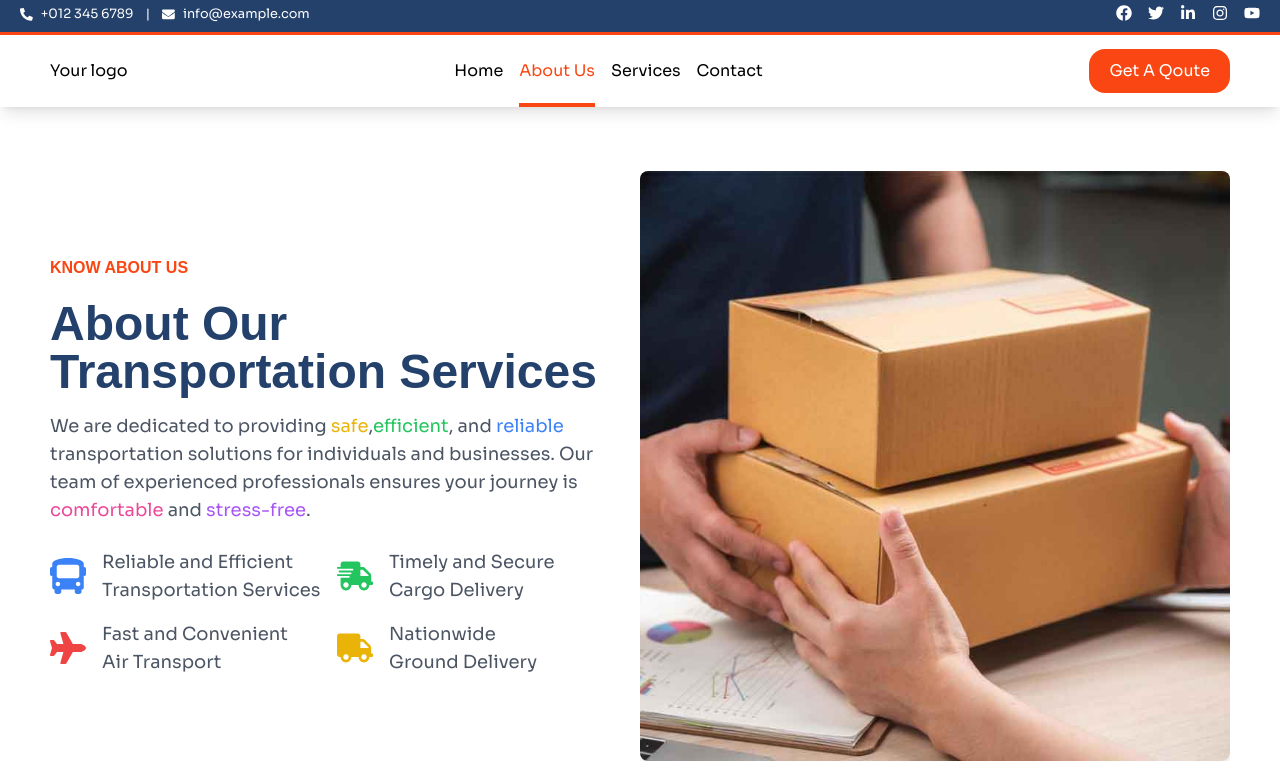
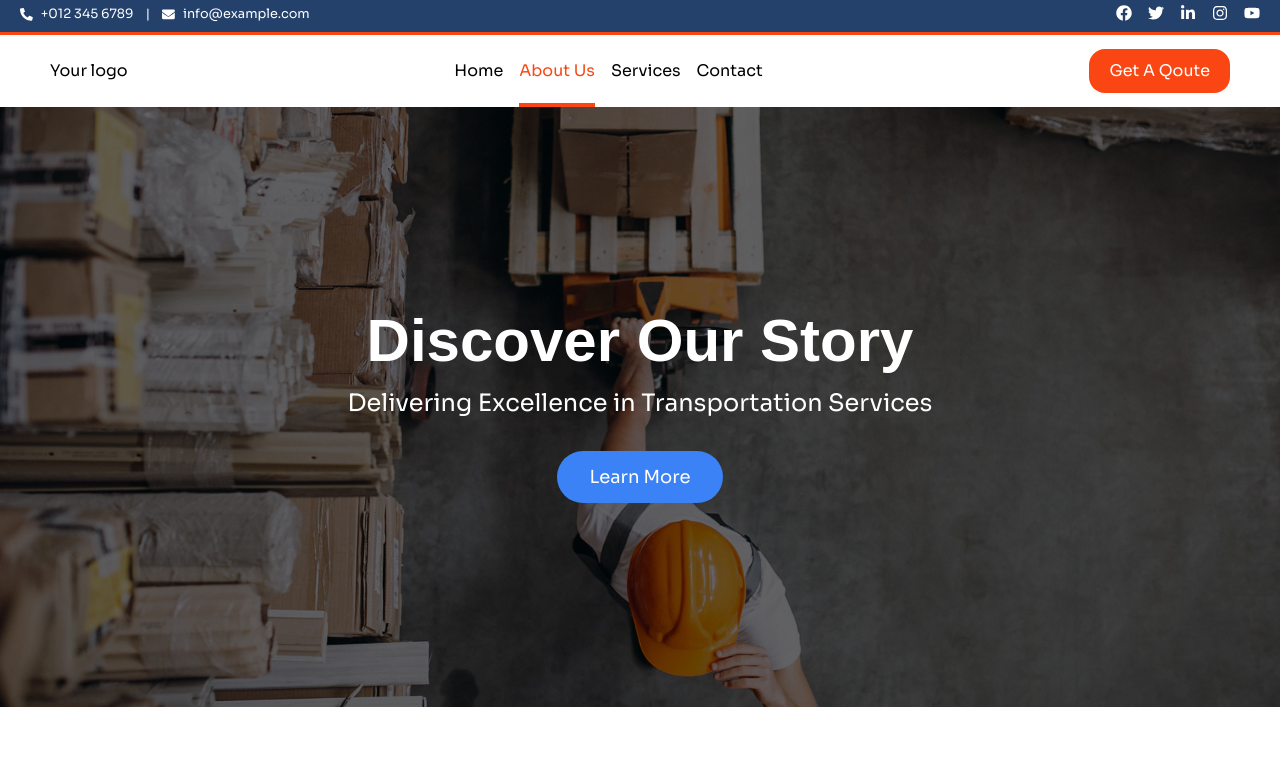
Before and after one commit to olayinka06-dev/airline-project, a Next.js app: page /about in a window 1280 px wide. Shown: the top 769 px of the page. Built offline with nearby package versions, Linux system fonts and the light colour scheme.

Commit message:
Adjuting the About Page

```diff
--- a/src/app/about/page.jsx
+++ b/src/app/about/page.jsx
@@ -1,20 +1,22 @@
-import InteractiveFeatures from '@/components/about_components/InteractiveFeatures'
-import StatisticsNumbers from '@/components/about_components/StatisticsNumbers'
-import Testimonials from '@/components/entities/Testimonial'
-import AboutComponent from '@/components/home_components/AboutSection'
-import WhyChooseUs from '@/components/home_components/WhychooseUs'
-import React from 'react'
+import AboutBanner from "@/components/about_components/AboutBanner";
+import InteractiveFeatures from "@/components/about_components/InteractiveFeatures";
+import StatisticsNumbers from "@/components/about_components/StatisticsNumbers";
+import Testimonials from "@/components/entities/Testimonial";
+import AboutComponent from "@/components/home_components/AboutSection";
+import WhyChooseUs from "@/components/home_components/WhychooseUs";
+import React from "react";
 
 const page = () => {
   return (
     <>
-      <AboutComponent/>
-      <StatisticsNumbers/>
-      <WhyChooseUs/>
-      <InteractiveFeatures/>
-      <Testimonials/>
+      <AboutBanner />
+      <AboutComponent />
+      <StatisticsNumbers />
+      <WhyChooseUs />
+      <InteractiveFeatures />
+      <Testimonials />
     </>
-  )
-}
+  );
+};
 
-export default page
+export default page;
--- /dev/null
+++ b/src/components/about_components/AboutBanner.jsx
@@ -0,0 +1,29 @@
+import React from 'react';
+
+const AboutBanner = () => {
+  return (
+    <section
+      className="relative bg-center bg-cover h-[600px] overflow-hidden"
+      style={{
+        backgroundImage: "url('/images/1.jpg')",
+      }}
+    >
+      <div className="absolute inset-0 bg-black opacity-60"></div>
+      <div className="absolute inset-0 flex items-center justify-center">
+        <div className="text-center">
+          <h1 className="text-4xl md:text-5xl lg:text-6xl text-white font-bold mb-4">
+            Discover Our Story
+          </h1>
+          <p className="text-xl md:text-2xl text-white mb-8">
+            Delivering Excellence in Transportation Services
+          </p>
+          <button className="bg-blue-500 hover:bg-blue-600 text-white py-3 px-8 rounded-full text-lg">
+            Learn More
+          </button>
+        </div>
+      </div>
+    </section>
+  );
+};
+
+export default AboutBanner;
--- a/src/components/about_components/AboutHome.jsx
+++ /dev/null
@@ -1,73 +0,0 @@
-import React from 'react';
-import { FaBus, FaShippingFast, FaPlane, FaTruck } from 'react-icons/fa';
-import { AiOutlineCheckCircle } from 'react-icons/ai';
-
-const AboutComponent = () => {
-  return (
-    <section className="py-16 bg-gray-100">
-      <div className="container mx-auto">
-        <div className="flex flex-col md:gap-0 gap-5 md:flex-row items-center">
-          <div className="md:w-1/2 md:pr-8">
-            <h4 className="text-text-orange mb-5">KNOW ABOUT US</h4>
-            <h2 className="text-3xl md:text-4xl lg:text-5xl font-bold mb-4 text-text-gray">
-              About Our Transportation Services
-            </h2>
-            <p className="text-gray-600 text-lg mb-6">
-              We are dedicated to providing{' '}
-              <span className="text-yellow-500">safe</span>,
-              <span className="text-green-500">efficient</span>, and{' '}
-              <span className="text-blue-500">reliable</span> transportation
-              solutions for individuals and businesses. Our team of experienced
-              professionals ensures your journey is{' '}
-              <span className="text-pink-500">comfortable</span> and{' '}
-              <span className="text-purple-500">stress-free</span>.
-            </p>
-            {/* Add "Why Choose Us" Section */}
-            <div className="grid grid-cols-2 gap-2 md:gap-4">
-              <div className="flex flex-col md:flex-row items-center md:text-left text-center">
-                <div className="md:mr-4">
-                  <AiOutlineCheckCircle className="text-4xl text-green-500" />
-                </div>
-                <p className="text-gray-600 text-lg">
-                  Exceptional Customer Service
-                </p>
-              </div>
-              <div className="flex flex-col md:flex-row items-center md:text-left text-center">
-                <div className="md:mr-4">
-                  <AiOutlineCheckCircle className="text-4xl text-green-500" />
-                </div>
-                <p className="text-gray-600 text-lg">
-                  Secure and Efficient Deliveries
-                </p>
-              </div>
-              {/* Add more points as needed */}
-            </div>
-            {/* Add Testimonial Section */}
-            <div className="mt-8">
-              <h3 className="text-xl font-semibold mb-4 text-text-gray">
-                What Our Customers Say
-              </h3>
-              <div className="flex items-center space-x-4">
-                {/* Add testimonial cards */}
-              </div>
-            </div>
-          </div>
-          <div className="md:w-1/2 transform hover:scale-105 transition duration-300 ease-in-out relative overflow-hidden">
-            <img
-              src="/images/about.jpg" // Replace with your image URL
-              alt="About Us"
-              className="rounded-lg shadow-lg object-cover w-full h-full"
-            />
-            <div className="absolute inset-0 bg-black opacity-0 hover:opacity-50 flex items-center justify-center">
-              <button className="text-white bg-blue-500 hover:bg-blue-600 px-6 py-2 rounded-md text-lg">
-                Learn More
-              </button>
-            </div>
-          </div>
-        </div>
-      </div>
-    </section>
-  );
-};
-
-export default AboutComponent;
```
Also changed, not shown: public/images/1.jpg (added).
